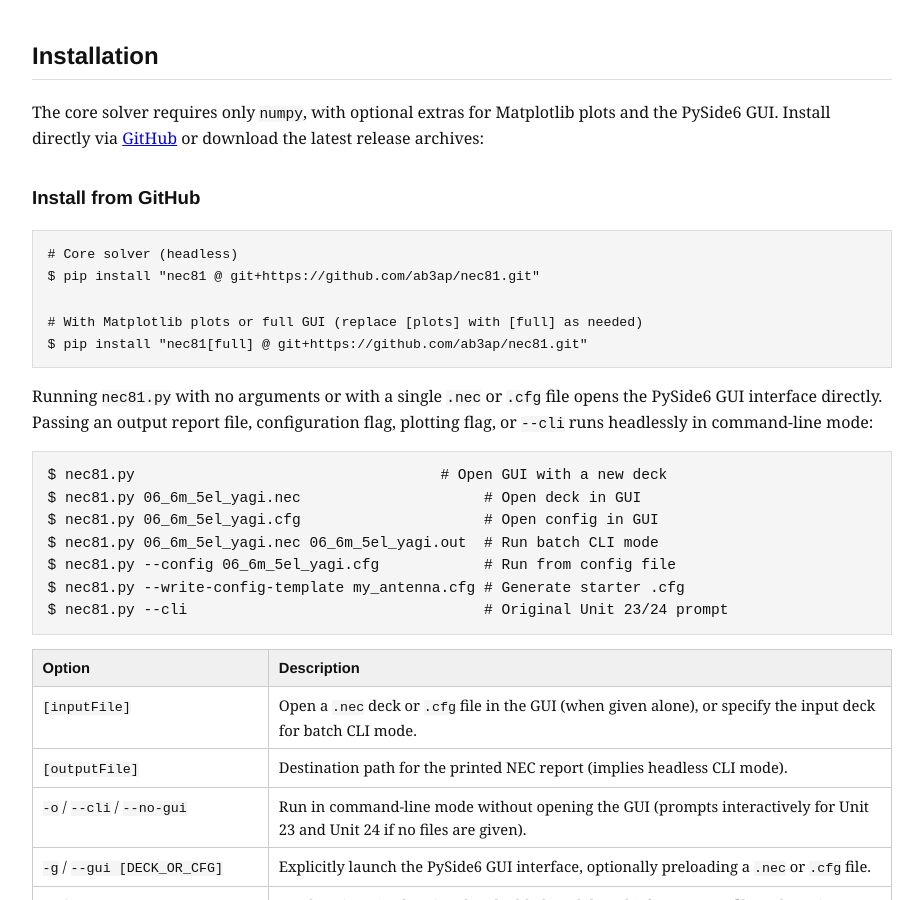
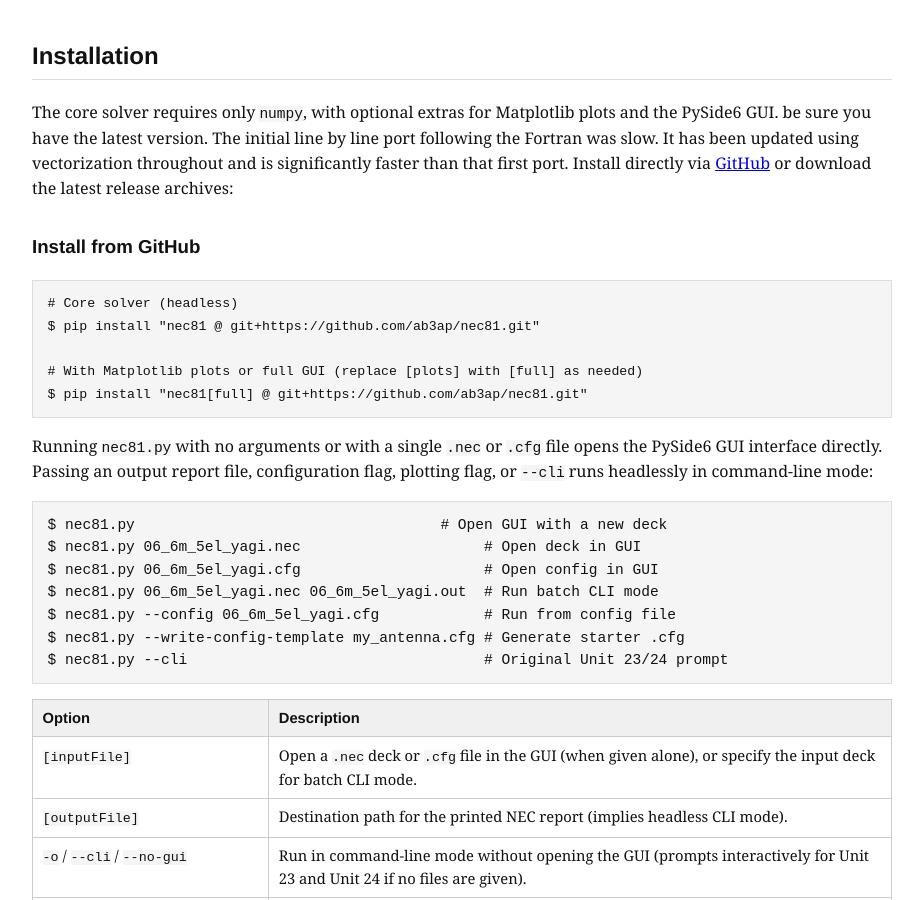
Before and after one commit to ab3ap/nec81, a plain HTML site: page docs/index.html in a window 1280 px wide. Shown: the part 1241-2141 px from the top of the page, without its empty margins (178-1101 px from the left). Drawn offline with Linux system fonts and the light colour scheme.

Commit message:
Update index.html

```diff
--- a/docs/index.html
+++ b/docs/index.html
@@ -108,7 +108,13 @@ and
 
 <h2>Installation</h2>
 
-<p>The core solver requires only <code>numpy</code>, with optional extras for Matplotlib plots and the PySide6 GUI. Install directly via <a href="https://github.com">GitHub</a> or download the latest release archives:</p>
+<p>The core solver requires only <code>numpy</code>, with optional extras
+for Matplotlib plots and the PySide6 GUI.  be sure you have the latest
+version.  The initial line by line port following the Fortran was slow.  It
+has been updated using vectorization throughout and is significantly faster
+than that first port.  Install directly via <a
+href="https://github.com">GitHub</a> or download the latest release
+archives:</p>
 
 <h3>Install from GitHub</h3>
 <pre><code># Core solver (headless)
```
